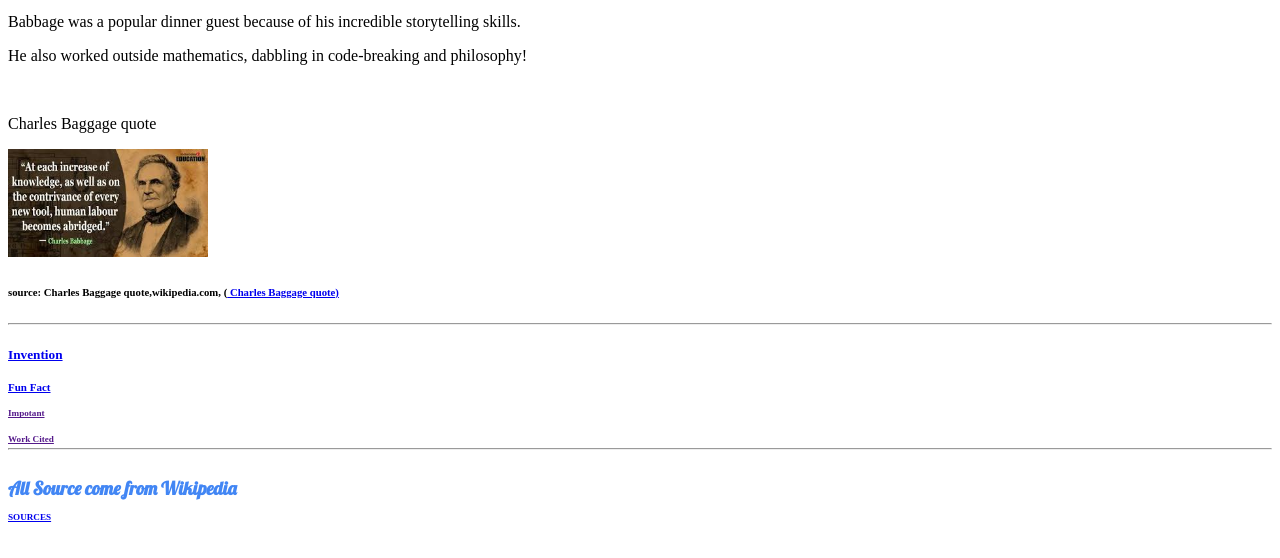
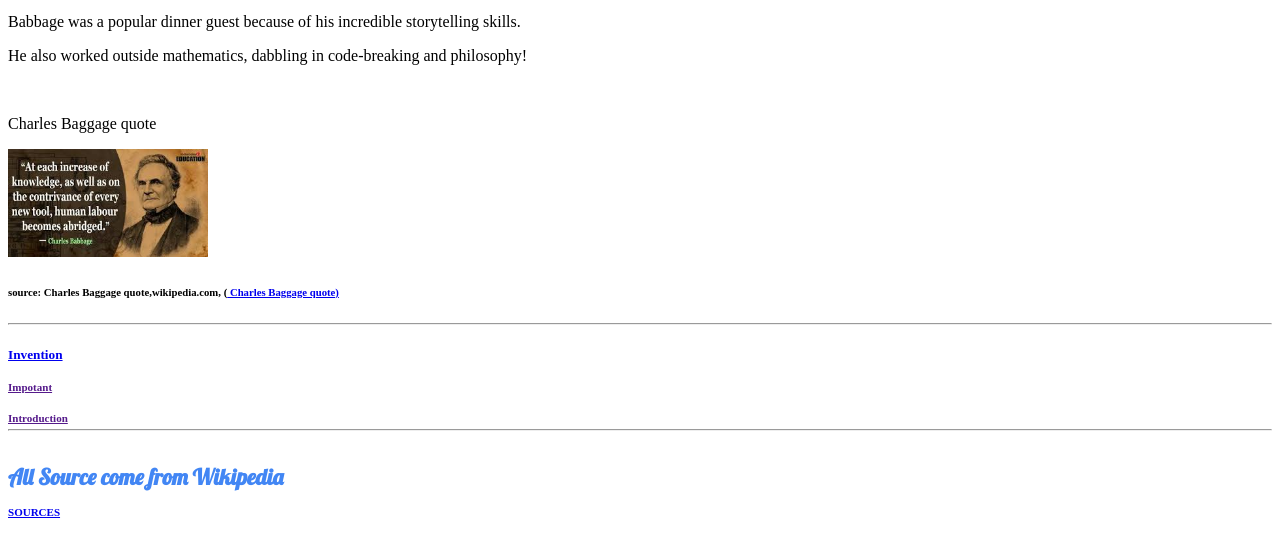
Before and after one commit to thomasvhp/historyofcomputer, a plain HTML site: page source.html in a window 1280 px wide. Shown: the part 114-672 px from the top of the page. Drawn offline with Linux system fonts and the light colour scheme.

Commit message:
Update source.html

```diff
--- a/source.html
+++ b/source.html
@@ -27,10 +27,9 @@
             <h6> source: Charles Baggage quote,wikipedia.com, (<a href="image/quote.png"> Charles Baggage quote) </a></h6>
         </p>
         <hr>
-        <h5><a href="https://thomasvhp.github.io/historyofcomputer/">Invention</a><h/5>
-            <h5><a href="https://thomasvhp.github.io/doughengelbart.vn/">Fun Fact</a><h/5>
+       <h5><a href="https://thomasvhp.github.io/helloworld/">Invention</a><h/5>
             <h5><a href="">Impotant</a></h5>
-            <h5><a href="">Work Cited</a><h/5>
+            <h5><a href="">Introduction</a><h/5>
         <hr>
     <br>
     <h1> All Source come from Wikipedia</h1>
```
